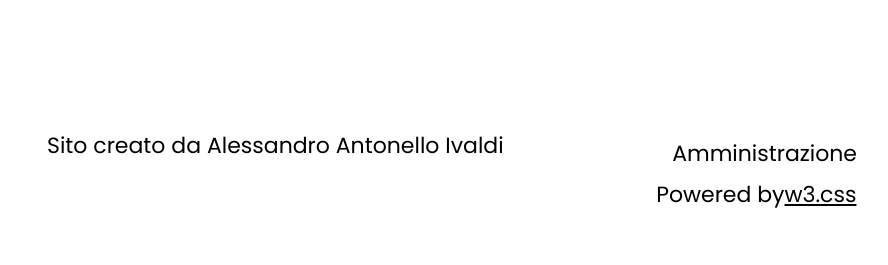
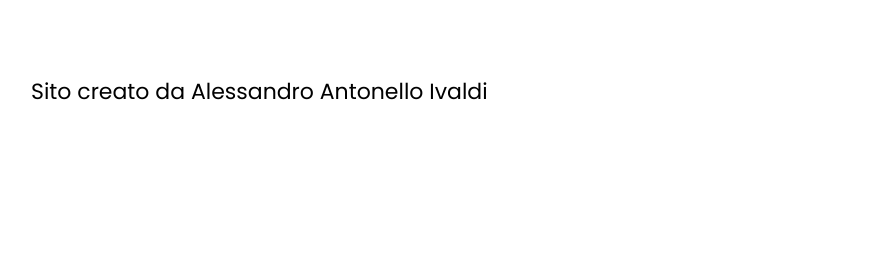
Before and after one commit to ivozzo/wedding-site, a Node server app: page /guest/list in a window 1280 px wide. Shown: the part 878-1143 px from the top of the page, without its empty margins (309-1197 px from the left). After the commit the page ends 978 px from the top, so only its background shows below. Run offline with Node 20, Linux system fonts and the light colour scheme; data that the repository does not hold is empty; some libraries are stand-ins or nearby versions.

Commit message:
Bootstrap compliant header+footer

```diff
--- a/App/public/views/includes/footer.pug
+++ b/App/public/views/includes/footer.pug
@@ -1,8 +1,4 @@
-div(class="w3-transparent w3-container w3-padding-32" style="margin-top:75px;padding-right:58px")
-    p(class="w3-left") Sito creato da Alessandro Antonello Ivaldi
-
-    p(class="w3-right")
-        a(href="/console" onclick="w3_close()" class="w3-bar-item w3-button w3-hover-sand") Amministrazione
-        br
-        | Powered by
-        a(href="https://www.w3schools.com/w3css/default.asp" title="W3.CSS" target="_blank" class="w3-hover-opacity") w3.css
+div(class="row")
+    div(class="col-xs-12 col-sm-12 col-md-12 col-lg-12")
+        div(class="footer footer-bg" style="margin-top:75px")
+            p(class="text-right") Sito creato da Alessandro Antonello Ivaldi
```
Also changed, not shown: App/public/views/includes/header.pug (added, +10 -0 lines).
